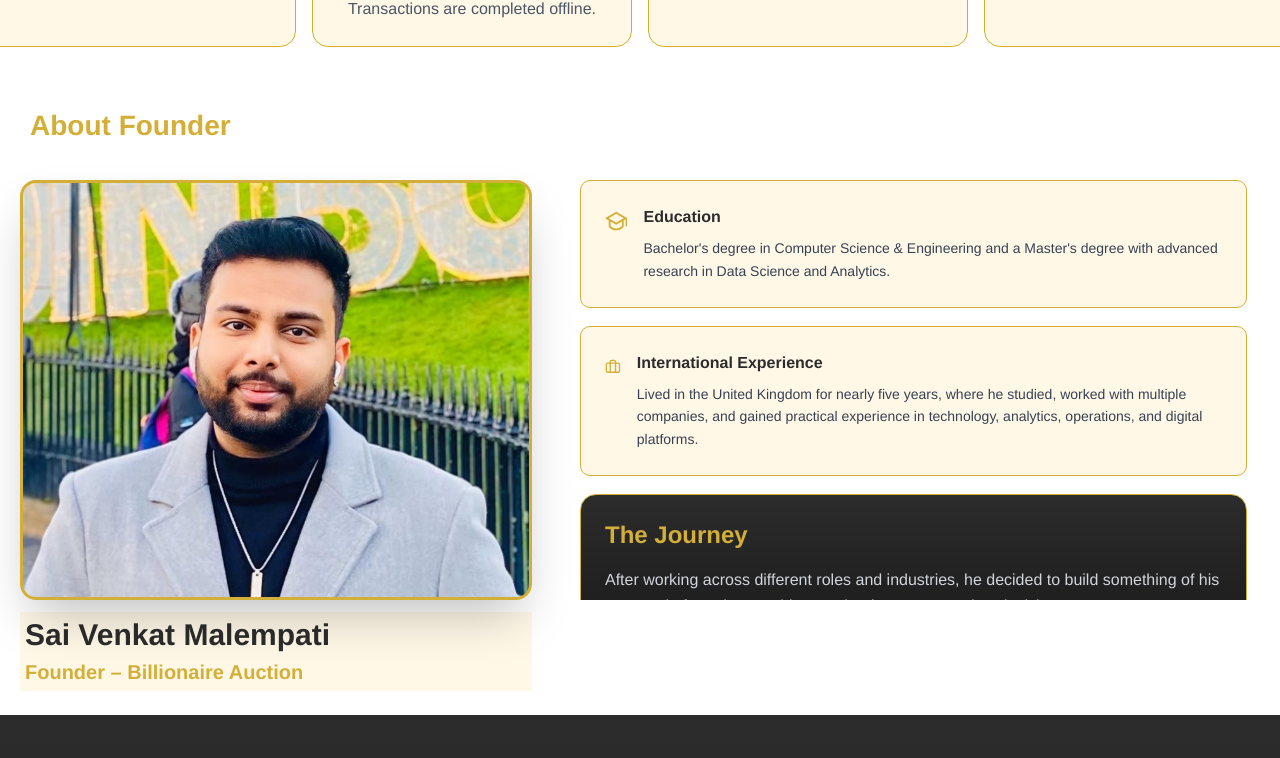
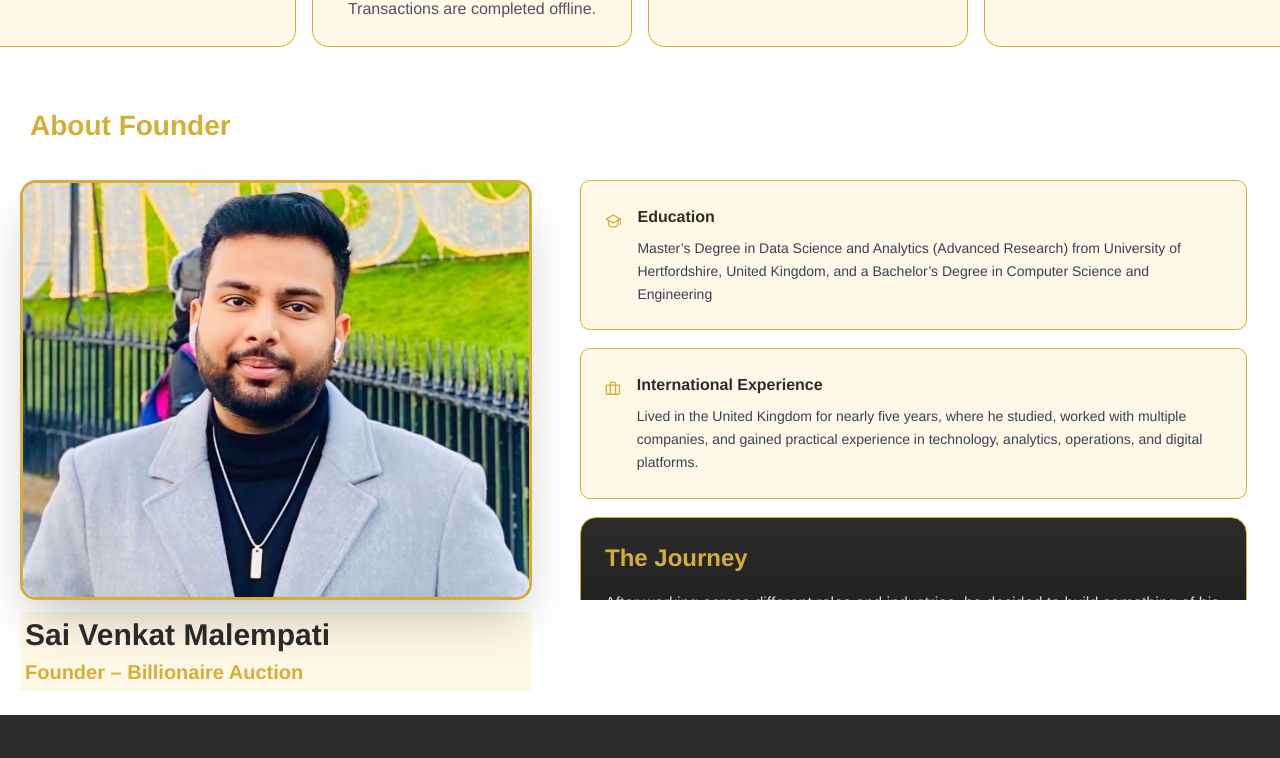
Before and after one commit to sandeeptridizi/Billionaire-Auctions-Website, a React (Vite) app: page /browse/about-us in a window 1280 px wide. Shown: the part 658-1416 px from the top of the page. Built offline with nearby package versions, Linux system fonts and the light colour scheme; no server answers.

Commit message:
Submission issues

```diff
--- a/src/components/EMICalculator/EMICalculator.jsx
+++ b/src/components/EMICalculator/EMICalculator.jsx
@@ -4,7 +4,7 @@ import "./EMICalculator.css";
 const EMICalculator = ({ price = 50000 }) => {
   const [loanAmount, setLoanAmount] = useState(price);
   const [interestRate, setInterestRate] = useState(10);
-  const [tenure, setTenure] = useState(12);
+  const [tenure, setTenure] = useState(1); // ✅ now in YEARS
   const [emi, setEmi] = useState(0);
 
   useEffect(() => {
@@ -12,12 +12,16 @@ const EMICalculator = ({ price = 50000 }) => {
   }, [loanAmount, interestRate, tenure]);
 
   const calculateEMI = () => {
+    const principal = Number(loanAmount);
     const monthlyRate = interestRate / 12 / 100;
+
+    const months = tenure * 12; // ✅ convert years → months
+
     const emiValue =
-      (loanAmount *
+      (principal *
         monthlyRate *
-        Math.pow(1 + monthlyRate, tenure)) /
-      (Math.pow(1 + monthlyRate, tenure) - 1);
+        Math.pow(1 + monthlyRate, months)) /
+      (Math.pow(1 + monthlyRate, months) - 1);
 
     setEmi(emiValue || 0);
   };
@@ -48,18 +52,21 @@ const EMICalculator = ({ price = 50000 }) => {
       </div>
 
       <div className="emi-field">
-        <label>Tenure (Months)</label>
+        {/* ✅ Label changed */}
+        <label>Tenure (Years)</label>
         <input
           type="range"
-          min="3"
-          max="60"
+          min="1"
+          max="30" // adjust if needed
           value={tenure}
-          onChange={(e) => setTenure(e.target.value)}
+          onChange={(e) => setTenure(Number(e.target.value))}
         />
-        <span>{tenure} months</span>
+        {/* ✅ Display in years */}
+        <span>{tenure} years</span>
       </div>
 
       <div className="emi-result">
+        {/* ✅ Monthly EMI */}
         <h2>₹ {emi.toFixed(0)} / month</h2>
       </div>
     </div>
--- a/src/components/EnquiryModel/EnquiryModal.jsx
+++ b/src/components/EnquiryModel/EnquiryModal.jsx
@@ -50,7 +50,7 @@ const EnquiryModal = ({ onClose, productId, source }) => {
         {/* Form */}
         {success ? (
           <div className="enquiry-form" style={{ textAlign: "center", padding: "2rem" }}>
-            <p style={{ color: "green", fontSize: "1.1rem", fontWeight: 600 }}>Enquiry submitted successfully!</p>
+            <h2 style={{ color: "green", fontSize: "1.1rem", fontWeight: 600 }}>Enquiry submitted Successfully!</h2>
           </div>
         ) : (
           <form className="enquiry-form" onSubmit={handleSubmit}>
--- a/src/pages/AboutUs/AboutUs.css
+++ b/src/pages/AboutUs/AboutUs.css
@@ -150,12 +150,17 @@
   width: 100%;
   height: 420px;
   border-radius: 16px;
-  background: url('../../assets/founder-img.png');
   border: 3.75px solid rgba(212, 175, 55, 1);
   box-shadow: 0px 25px 50px -12px rgba(0, 0, 0, 0.25);
-  background-size: cover;
-  background-repeat: no-repeat;
+  overflow: hidden;
   position: relative;
+}
+
+.founder-background-container img {
+  width: 100%;
+  height: 100%;
+  object-fit: cover;
+object-position: 50% 35%;
 }
 
 .founder-info-container {
--- a/src/pages/AboutUs/AboutUs.jsx
+++ b/src/pages/AboutUs/AboutUs.jsx
@@ -5,7 +5,7 @@ import starIcon from '../../assets/star-icon.png';
 import { GoPerson } from 'react-icons/go';
 import { RiGraduationCapLine } from 'react-icons/ri';
 import { LuBriefcase } from 'react-icons/lu';
-
+import founderImg from '../../assets/founder-img.png';
 import { FaFireFlameSimple } from 'react-icons/fa6';
 import { GoPeople } from 'react-icons/go';
 import { FiShield } from 'react-icons/fi';
@@ -143,6 +143,7 @@ const AboutUs = () => {
 
         <div className='about-us-founder-left'>
           <div className='founder-background-container'>
+            <img src={founderImg} alt="Founder" />
           </div>
           <div className='founder-info-container'>
             <h2 className='founder-name'>Sai Venkat Malempati</h2>
@@ -158,9 +159,7 @@ const AboutUs = () => {
             <div className='founder-education-details'>
               <h3 className='education-heading'>Education</h3>
               <p className='education-text'>
-                Bachelor's degree in Computer Science & Engineering and a
-                Master's degree with advanced research in Data Science and
-                Analytics.
+                Master’s Degree in Data Science and Analytics (Advanced Research) from University of Hertfordshire, United Kingdom, and a Bachelor’s Degree in Computer Science and Engineering
               </p>
             </div>
           </div>
--- a/src/pages/ContactUs/ContactUs.jsx
+++ b/src/pages/ContactUs/ContactUs.jsx
@@ -368,8 +368,7 @@ const ContactUs = () => {
               </div>
               <div className='contact-us-content-container'>
                 <h3 className='content-heading'>Business Hours</h3>
-                <p className='email'>Monday - Friday: 9:00 AM - 8:00 PM</p>
-                <p className='email'>Saturday: 10:00 AM - 6:00 PM</p>
+                <p className='email'>Monday - Saturday: 10:00 AM - 06:00 PM</p>
                 <p className='email'>Sunday: Closed</p>
               </div>
             </div>
--- a/src/pages/ProductDetails/ProductDetails.css
+++ b/src/pages/ProductDetails/ProductDetails.css
@@ -1625,8 +1625,17 @@
 }
 .enquiry-success-msg {
   color: #16a34a;
-  font-weight: 500;
+  font-weight: bold;
   text-align: center;
+  font-size: 18px;
+  padding: 20px 0;
+}
+
+.enquiry-success-text{
+  color: #2c2c2c;
+  font-weight: 400;
+  text-align: center;
+  font-size: 12px;
   padding: 20px 0;
 }
 .enquiry-error-msg {
--- a/src/pages/ProductDetails/ProductDetails.jsx
+++ b/src/pages/ProductDetails/ProductDetails.jsx
@@ -402,13 +402,15 @@ const ProductDetails = () => {
             <div className="enquiry-modal-overlay" onClick={() => setShowEnquiryForm(false)}>
               <div className="enquiry-modal" onClick={(e) => e.stopPropagation()}>
                 <h3>Enquire About This Product</h3>
-                {enquirySuccess ? (
-                  <p className="enquiry-success-msg">Enquiry submitted successfully!</p>
-                ) : (
+                {enquirySuccess ? (<>
+                  <h4 className="enquiry-success-msg">Enquiry submitted!</h4>
+                  <p className="enquiry-success-text">Your enquiry has been submitted to the seller. They will contact you as soon as possible</p>
+                  <p className="enquiry-success-text">Expect to hear back within 24 hours</p>
+                 </>) : (
                   <form onSubmit={handleEnquirySubmit} className="enquiry-form">
                     <input type="text" placeholder="Your Name *" required value={enquiryForm.visitorName} onChange={(e) => setEnquiryForm({ ...enquiryForm, visitorName: e.target.value })} />
                     <input type="email" placeholder="Your Email *" required value={enquiryForm.visitorEmail} onChange={(e) => setEnquiryForm({ ...enquiryForm, visitorEmail: e.target.value })} />
-                    <input type="tel" placeholder="Your Phone (optional)" value={enquiryForm.visitorPhone} onChange={(e) => setEnquiryForm({ ...enquiryForm, visitorPhone: e.target.value })} />
+                    <input type="tel" placeholder="Your Phone *" required value={enquiryForm.visitorPhone} onChange={(e) => setEnquiryForm({ ...enquiryForm, visitorPhone: e.target.value })} />
                     <textarea placeholder="Your Message *" required rows={4} value={enquiryForm.message} onChange={(e) => setEnquiryForm({ ...enquiryForm, message: e.target.value })} />
                     {enquiryError && <p className="enquiry-error-msg">{enquiryError}</p>}
                     <div className="enquiry-form-btns">
```
